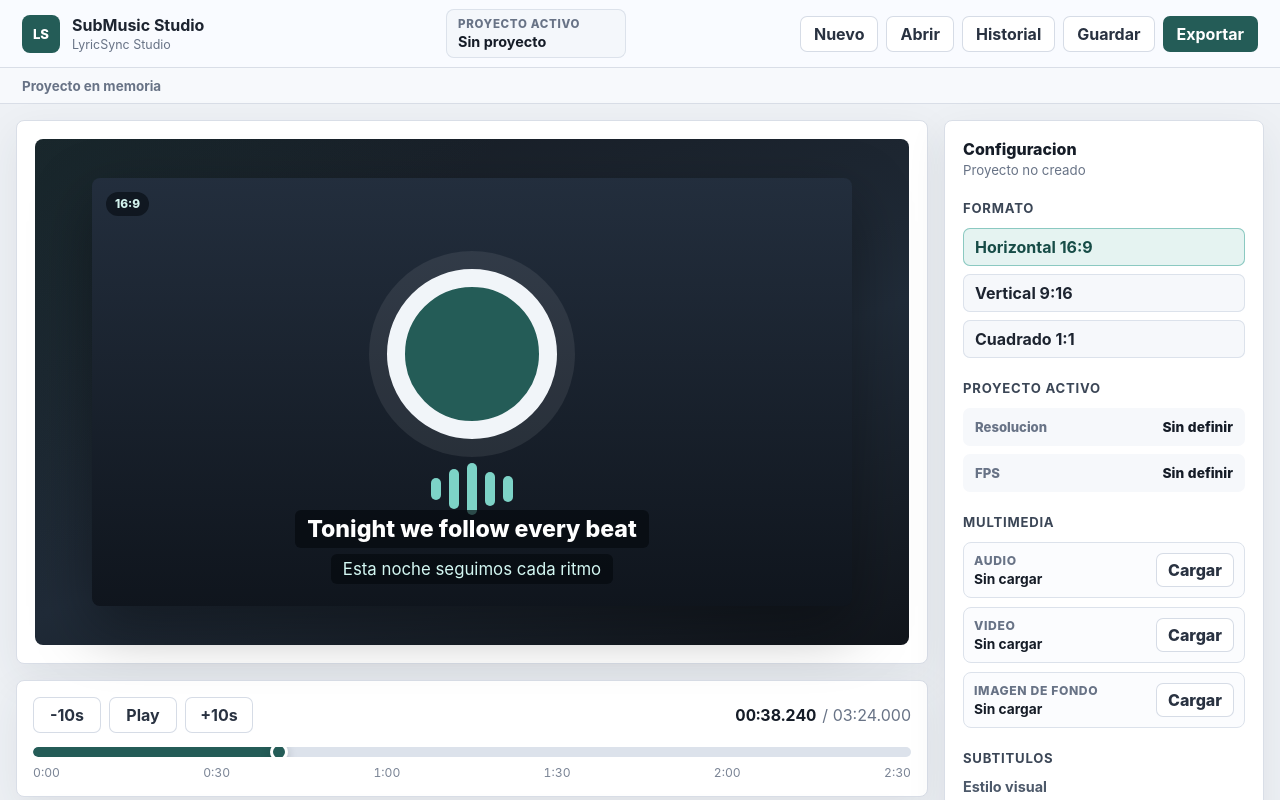
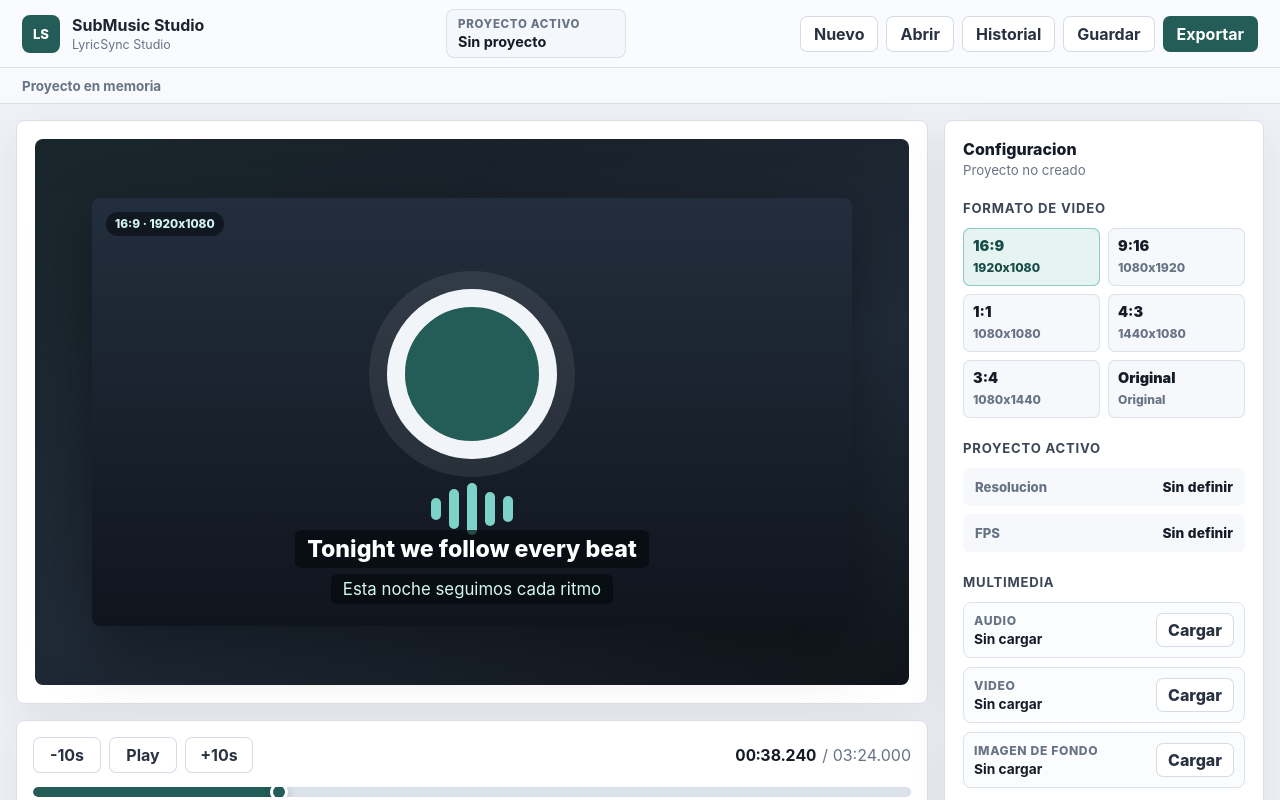
Before and after one commit to Theirvin1/Subtitulador_Musicas, a React (Vite) app: page / in a window 1280 px wide. Shown: the top 800 px of the page. Built offline with nearby package versions, Linux system fonts and the light colour scheme.

Commit message:
Implementar seleccion de formato de video

```diff
--- a/src/renderer/components/PreviewCanvas.tsx
+++ b/src/renderer/components/PreviewCanvas.tsx
@@ -1,4 +1,5 @@
 import type { Project } from '../../shared/types/project';
+import { DEFAULT_VIDEO_FORMAT, getVideoFormatPreset } from '../../shared/constants/videoFormats';
 import { toFileUrl } from '../services/fileUrl';
 
 type PreviewCanvasProps = {
@@ -8,12 +9,20 @@ type PreviewCanvasProps = {
 export const PreviewCanvas = ({ activeProject }: PreviewCanvasProps): JSX.Element => {
   const backgroundUrl = toFileUrl(activeProject?.backgroundPath);
   const videoUrl = toFileUrl(activeProject?.videoPath);
+  const preset = getVideoFormatPreset(activeProject?.videoFormat ?? DEFAULT_VIDEO_FORMAT);
+  const previewWidth = activeProject?.width ?? preset.width;
+  const previewHeight = activeProject?.height ?? preset.height;
 
   return (
     <section className="preview-canvas" aria-label="Vista previa del video">
       <div className="preview-canvas__screen">
-        <div className="preview-canvas__frame">
-          <span className="preview-canvas__badge">16:9</span>
+        <div
+          className="preview-canvas__frame"
+          style={{ aspectRatio: `${previewWidth} / ${previewHeight}` }}
+        >
+          <span className="preview-canvas__badge">
+            {preset.shortLabel} · {previewWidth}x{previewHeight}
+          </span>
 
           {videoUrl ? (
             <video className="preview-canvas__media" src={videoUrl} muted controls />
--- a/src/renderer/components/SettingsPanel.tsx
+++ b/src/renderer/components/SettingsPanel.tsx
@@ -1,5 +1,5 @@
 import { VIDEO_FORMAT_PRESETS } from '../../shared/constants/videoFormats';
-import type { Project } from '../../shared/types/project';
+import type { Project, VideoFormat } from '../../shared/types/project';
 import { getFileName } from '../services/fileUrl';
 
 const subtitleStyles = ['Cine limpio', 'Karaoke suave', 'Bilingue clasico'];
@@ -9,13 +9,15 @@ type SettingsPanelProps = {
   onSelectAudio: () => void;
   onSelectVideo: () => void;
   onSelectBackground: () => void;
+  onChangeVideoFormat: (videoFormat: VideoFormat) => void;
 };
 
 export const SettingsPanel = ({
   activeProject,
   onSelectAudio,
   onSelectVideo,
-  onSelectBackground
+  onSelectBackground,
+  onChangeVideoFormat
 }: SettingsPanelProps): JSX.Element => {
   return (
     <aside className="settings-panel" aria-label="Configuracion del proyecto">
@@ -25,20 +27,24 @@ export const SettingsPanel = ({
       </div>
 
       <section className="settings-panel__group">
-        <h2>Formato</h2>
-        <div className="settings-panel__options">
-          {VIDEO_FORMAT_PRESETS.slice(0, 3).map((format) => (
+        <h2>Formato de video</h2>
+        <div className="video-format-grid">
+          {VIDEO_FORMAT_PRESETS.map((format) => (
             <button
               key={format.value}
               type="button"
               className={
                 activeProject?.videoFormat === format.value ||
                 (!activeProject && format.value === 'HORIZONTAL_16_9')
-                  ? 'settings-panel__option is-active'
-                  : 'settings-panel__option'
+                  ? 'video-format-grid__option is-active'
+                  : 'video-format-grid__option'
               }
+              onClick={() => onChangeVideoFormat(format.value)}
             >
-              {format.label}
+              <span>{format.shortLabel}</span>
+              <strong>
+                {format.value === 'ORIGINAL' ? 'Original' : `${format.width}x${format.height}`}
+              </strong>
             </button>
           ))}
         </div>
--- a/src/renderer/pages/EditorPage.tsx
+++ b/src/renderer/pages/EditorPage.tsx
@@ -9,8 +9,9 @@ import { TopBar } from '../components/TopBar';
 import { useActiveProject } from '../hooks/useActiveProject';
 import { mediaService } from '../services/mediaService';
 import { projectStorage } from '../services/projectStorage';
+import { getVideoFormatPreset } from '../../shared/constants/videoFormats';
 import type { MediaKind } from '../../shared/types/media';
-import type { ProjectSummary } from '../../shared/types/project';
+import type { ProjectSummary, VideoFormat } from '../../shared/types/project';
 
 export const EditorPage = (): JSX.Element => {
   const [isNewProjectModalOpen, setIsNewProjectModalOpen] = useState(false);
@@ -98,6 +99,26 @@ export const EditorPage = (): JSX.Element => {
     setProjectMessage(`${mediaFile.name} cargado en el proyecto`);
   };
 
+  const handleChangeVideoFormat = (videoFormat: VideoFormat): void => {
+    if (!activeProject) {
+      setProjectMessage('Crea un proyecto antes de cambiar el formato');
+      setIsNewProjectModalOpen(true);
+      return;
+    }
+
+    const preset = getVideoFormatPreset(videoFormat);
+
+    updateActiveProject((project) => ({
+      ...project,
+      videoFormat,
+      width: preset.width,
+      height: preset.height,
+      updatedAt: new Date().toISOString()
+    }));
+
+    setProjectMessage(`Formato actualizado a ${preset.shortLabel} (${preset.width}x${preset.height})`);
+  };
+
   return (
     <main className="editor-page">
       <TopBar
@@ -133,6 +154,7 @@ export const EditorPage = (): JSX.Element => {
           onSelectBackground={() => {
             void handleSelectMedia('background');
           }}
+          onChangeVideoFormat={handleChangeVideoFormat}
         />
       </section>
 
--- a/src/renderer/styles/global.css
+++ b/src/renderer/styles/global.css
@@ -216,7 +216,8 @@ button {
   position: relative;
   display: grid;
   width: min(760px, 92%);
-  aspect-ratio: 16 / 9;
+  max-width: min(760px, 92%);
+  max-height: min(520px, 88%);
   overflow: hidden;
   border-radius: 8px;
   background:
@@ -386,6 +387,48 @@ video.preview-canvas__media {
   background: #e5f3f1;
   color: #174c47;
   box-shadow: inset 0 0 0 1px #8bc9c1;
+}
+
+.video-format-grid {
+  display: grid;
+  grid-template-columns: repeat(2, minmax(0, 1fr));
+  gap: 8px;
+}
+
+.video-format-grid__option {
+  display: grid;
+  gap: 3px;
+  min-height: 58px;
+  border-radius: 7px;
+  background: #f6f8fb;
+  padding: 9px 10px;
+  text-align: left;
+  box-shadow: inset 0 0 0 1px #dce2eb;
+}
+
+.video-format-grid__option span {
+  color: #151c27;
+  font-size: 0.9rem;
+  font-weight: 900;
+}
+
+.video-format-grid__option strong {
+  overflow: hidden;
+  color: #687386;
+  font-size: 0.76rem;
+  font-weight: 800;
+  text-overflow: ellipsis;
+  white-space: nowrap;
+}
+
+.video-format-grid__option.is-active {
+  background: #e5f3f1;
+  box-shadow: inset 0 0 0 1px #8bc9c1;
+}
+
+.video-format-grid__option.is-active span,
+.video-format-grid__option.is-active strong {
+  color: #174c47;
 }
 
 .settings-panel__field,
--- a/src/shared/constants/videoFormats.ts
+++ b/src/shared/constants/videoFormats.ts
@@ -7,36 +7,42 @@ export const VIDEO_FORMAT_PRESETS: VideoFormatPreset[] = [
   {
     value: 'HORIZONTAL_16_9',
     label: 'Horizontal 16:9',
+    shortLabel: '16:9',
     width: 1920,
     height: 1080
   },
   {
     value: 'VERTICAL_9_16',
     label: 'Vertical 9:16',
+    shortLabel: '9:16',
     width: 1080,
     height: 1920
   },
   {
     value: 'SQUARE_1_1',
     label: 'Cuadrado 1:1',
+    shortLabel: '1:1',
     width: 1080,
     height: 1080
   },
   {
     value: 'CLASSIC_4_3',
     label: 'Clasico 4:3',
+    shortLabel: '4:3',
     width: 1440,
     height: 1080
   },
   {
     value: 'VERTICAL_3_4',
     label: 'Vertical 3:4',
+    shortLabel: '3:4',
     width: 1080,
     height: 1440
   },
   {
     value: 'ORIGINAL',
     label: 'Original',
+    shortLabel: 'Original',
     width: 1920,
     height: 1080
   }
--- a/src/shared/types/project.ts
+++ b/src/shared/types/project.ts
@@ -30,6 +30,7 @@ export type ProjectSummary = Pick<
 export type VideoFormatPreset = {
   value: VideoFormat;
   label: string;
+  shortLabel: string;
   width: number;
   height: number;
 };
```
